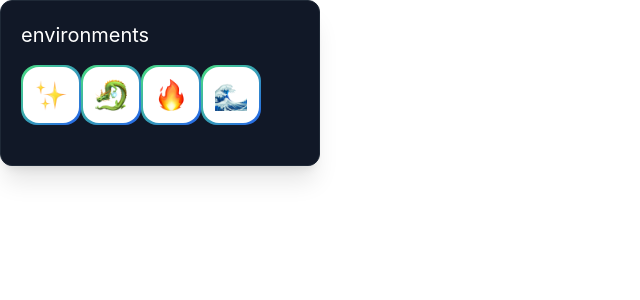
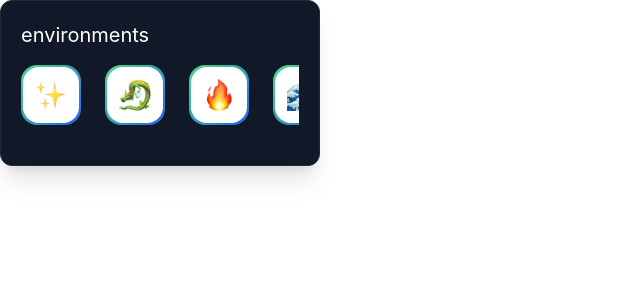
Before and after one commit to michvong/ghibli-pod, a React (Create React App) app: page /environments in a window 1280 px wide. Shown: the top 300 px of the page, without its empty margins (0-640 px from the left). Built offline with nearby package versions, Linux system fonts and the light colour scheme.

Commit message:
Adjust styling for scrollbar

```diff
--- a/src/components/environment/Environments.js
+++ b/src/components/environment/Environments.js
@@ -35,8 +35,8 @@ export default function Environments() {
                 </div> */}
             </div>
 
-            <div class="flex space-x-6 mt-4 w-25 pb-3 hover:overflow-x-scroll overflow-hidden">
-                <div>
+            <div class="flex flex-col hover:scrollbar-thin scrollbar-thumb-gray-700 scrollbar-thumb-rounded-md scrollbar-track-rounded-full overflow-x-scroll overflow-hidden">
+                <div class="flex space-x-6 mt-4 w-25 pb-3">
                     <Tooltip content="mix" placement="bottom">
                         <button class="flex-shrink-0 relative inline-flex items-center justify-center p-0.5 mb-2 overflow-hidden text-sm font-medium text-gray-900 rounded-2xl group bg-gradient-to-br from-green-400 to-blue-600 group-hover:from-green-400 group-hover:to-blue-600 hover:text-white dark:text-white focus:ring-4 focus:outline-none focus:ring-green-200 dark:focus:ring-green-800">
                             <span class="relative p-3 transition-all ease-in duration-75 bg-white dark:bg-gray-900 rounded-2xl group-hover:bg-opacity-0">
--- a/tailwind.config.js
+++ b/tailwind.config.js
@@ -3,10 +3,29 @@ module.exports = {
   content: [
     "./src/**/*.{js,jsx,ts,tsx}",
   ],
+
   theme: {
     extend: {},
   },
+
   plugins: [
-    require('tailwind-scrollbar-hide'),
+    require('tailwind-scrollbar')({ nocompatible: true }),
+    // require('tailwind-scrollbar-hide'),
+    // require("daisyui"),
   ],
+
+  variants: {
+    scrollbar: ['rounded'],
+  },
+
+  // daisyui: {
+  //   styled: true,
+  //   themes: false,
+  //   base: true,
+  //   utils: true,
+  //   logs: true,
+  //   rtl: false,
+  //   prefix: "",
+  //   darkTheme: "dark",
+  // },
 }
```
Also changed, not shown: 1 other file (tests, documents, lock files or other folders).
